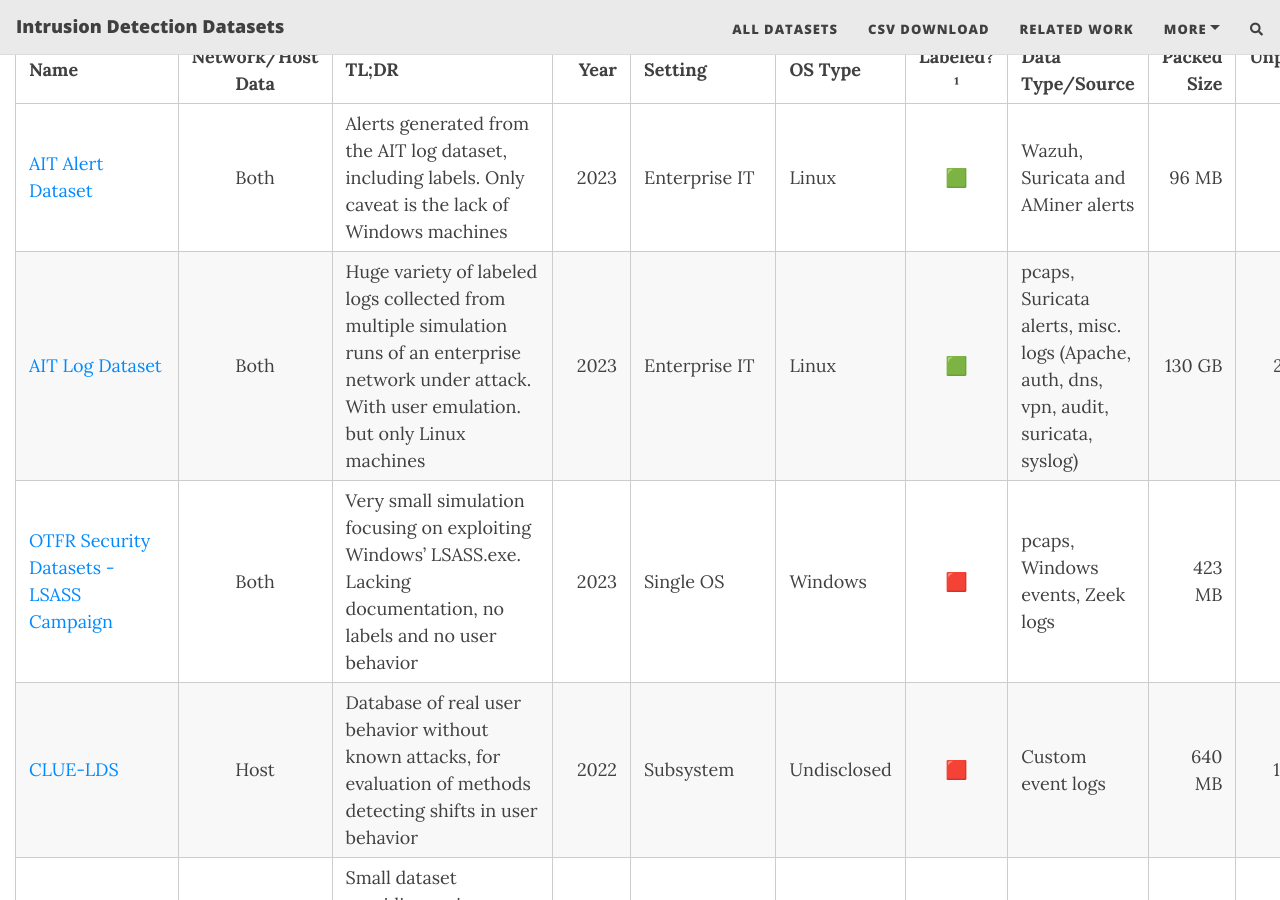
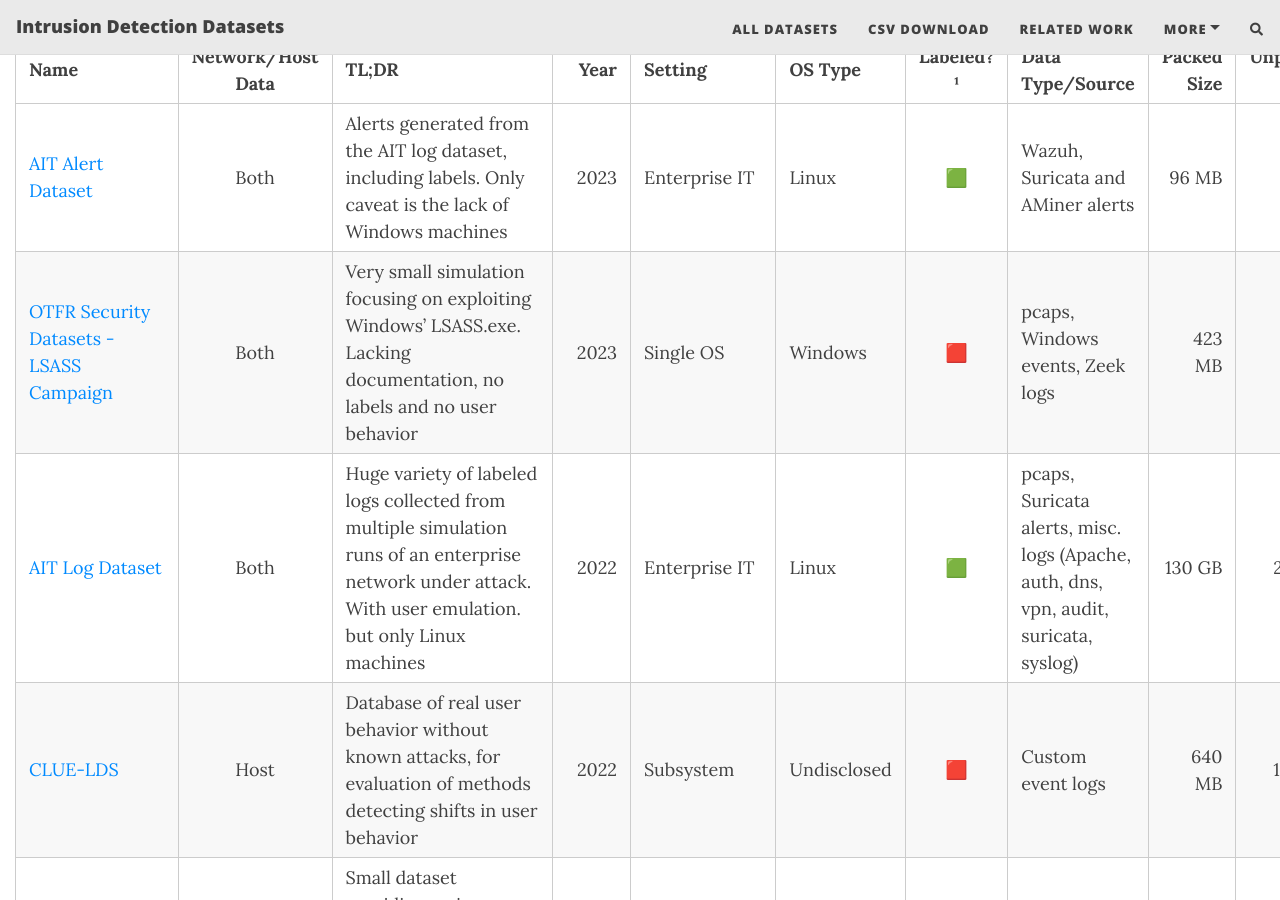
Before and after one commit to fkie-cad/COMIDDS, a Jekyll site: the page built from content/all_datasets.md, in a window 1280 px wide and 900 px high, scrolled down 295 px. Built offline with Jekyll 4.4.1, drawn with Linux system fonts in a browser that asks for light colours; nearby versions of some CDN libraries; comment, search, counter and statistics services are not loaded.

Commit message:
Fix 'year' value for AIT Log Dataset

```diff
--- a/content/all_datasets.md
+++ b/content/all_datasets.md
@@ -9,8 +9,8 @@ before-content: gh_buttons.html
 | Name                                                                                               | Network/Host Data | TL;DR                                                                                                                                                             |      Year | Setting       | OS Type               | Labeled?¹ | Data Type/Source                                                                     | Packed Size | Unpacked Size |
 |----------------------------------------------------------------------------------------------------|:-----------------:|-------------------------------------------------------------------------------------------------------------------------------------------------------------------|----------:|---------------|-----------------------|:---------:|--------------------------------------------------------------------------------------|------------:|--------------:|
 | [AIT Alert Dataset](../datasets/ait_alert_dataset)                                                 |       Both        | Alerts generated from the AIT log dataset, including labels. Only caveat is the lack of Windows machines                                                          |      2023 | Enterprise IT | Linux                 |    🟩     | Wazuh, Suricata and AMiner alerts                                                    |       96 MB |        2,9 GB |
-| [AIT Log Dataset](../datasets/ait_log_dataset)                                                     |       Both        | Huge variety of labeled logs collected from multiple simulation runs of an enterprise network under attack. With user emulation. but only Linux machines          |      2023 | Enterprise IT | Linux                 |    🟩     | pcaps, Suricata alerts, misc. logs (Apache, auth, dns, vpn, audit, suricata, syslog) |      130 GB |        206 GB |
 | [OTFR Security Datasets - LSASS Campaign](../datasets/otfr_lsass_campaign)                         |       Both        | Very small simulation focusing on exploiting Windows' LSASS.exe. Lacking documentation, no labels and no user behavior                                            |      2023 | Single OS     | Windows               |    🟥     | pcaps, Windows events, Zeek logs                                                     |      423 MB |          1 GB |
+| [AIT Log Dataset](../datasets/ait_log_dataset)                                                     |       Both        | Huge variety of labeled logs collected from multiple simulation runs of an enterprise network under attack. With user emulation. but only Linux machines          |      2022 | Enterprise IT | Linux                 |    🟩     | pcaps, Suricata alerts, misc. logs (Apache, auth, dns, vpn, audit, suricata, syslog) |      130 GB |        206 GB |
 | [CLUE-LDS](../datasets/clue_lds)                                                                   |       Host        | Database of real user behavior without known attacks, for evaluation of methods detecting shifts in user behavior                                                 |      2022 | Subsystem     | Undisclosed           |    🟥     | Custom event logs                                                                    |      640 MB |       14,9 GB |
 | [EVTX to MITRE ATT&CK](../datasets/evtx_to_mitre_attck)                                            |       Host        | Small dataset providing various events corresponding to certain MITRE tactics/techniques                                                                          |      2022 | Single OS     | Windows               |    🟩     | Windows events                                                                       |       <1 GB |         <1 GB |
 | [OTFR Security Datasets - Atomic](../datasets/otfr_atomic)                                         |       Both        | Various small datasets, each corresponding to a specific MITRE tactic/technique. Lacks user simulation / underlying scenario and does not provide explicit labels | 2019-2022 | Single OS     | Windows, Linux, Cloud |    🟨     | pcaps, Windows events, auditd logs, AWS CloudTrail logs                              |      125 MB |             - |
```
